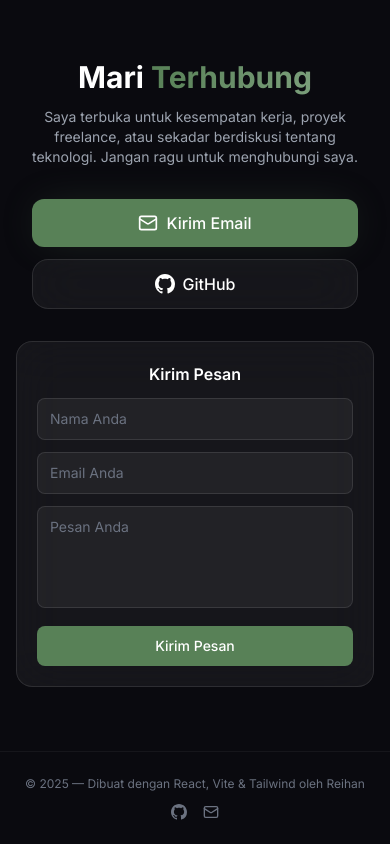
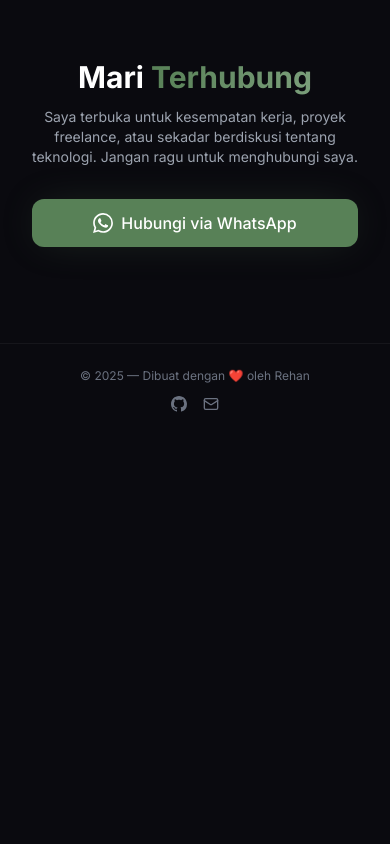
Before and after one commit to kentanghub/portofolio, a React (Vite) app: page / in a window 390 px wide. Shown: the part 6317-7161 px from the top of the page. After the commit the page ends 6753 px from the top, so only its background shows below. Built offline with nearby package versions, Linux system fonts and the light colour scheme.

Commit message:
feat: replace contact with WhatsApp, update footer

```diff
--- a/src/App.tsx
+++ b/src/App.tsx
@@ -493,29 +493,11 @@
           </p>
 
           <div className="flex flex-col sm:flex-row items-center justify-center gap-3 md:gap-4 mb-8 md:mb-12 px-4">
-            <a href="mailto:muhammadraihanfl@gmail.com"
+            <a href="https://wa.me/6282215490752" target="_blank" rel="noopener noreferrer"
               className="w-full sm:w-auto px-6 md:px-8 py-3 md:py-4 bg-accent hover:bg-accent-glow text-white rounded-xl font-medium transition-all glow flex items-center justify-center gap-2">
-              <Mail className="w-5 h-5" /> Kirim Email
+              <svg className="w-5 h-5" fill="currentColor" viewBox="0 0 24 24"><path d="M17.472 14.382c-.297-.149-1.758-.867-2.03-.967-.273-.099-.471-.148-.67.15-.197.297-.767.966-.94 1.164-.173.199-.347.223-.644.075-.297-.15-1.255-.463-2.39-1.475-.883-.788-1.48-1.761-1.653-2.059-.173-.297-.018-.458.13-.606.134-.133.298-.347.446-.52.149-.174.198-.298.298-.497.099-.198.05-.371-.025-.52-.075-.149-.669-1.612-.916-2.207-.242-.579-.487-.5-.669-.51-.173-.008-.371-.008-.57-.008-.198 0-.52.074-.792.372-.272.297-1.04 1.016-1.04 2.479 0 1.462 1.065 2.875 1.213 3.074.149.198 2.096 3.2 5.077 4.487.709.306 1.262.489 1.694.625.712.227 1.36.195 1.871.118.571-.085 1.758-.719 2.006-1.413.248-.694.248-1.289.173-1.413-.074-.124-.272-.198-.57-.347m-5.421 7.403h-.004a9.87 9.87 0 01-5.031-1.378l-.361-.214-3.741.982.998-3.648-.235-.374a9.86 9.86 0 01-1.51-5.26c.001-5.45 4.436-9.884 9.888-9.884 2.64 0 5.122 1.03 6.988 2.898a9.825 9.825 0 012.893 6.994c-.003 5.45-4.437 9.884-9.885 9.884m8.413-18.297A11.815 11.815 0 0012.05 0C5.495 0 .16 5.335.157 11.892c0 2.096.547 4.142 1.588 5.945L.057 24l6.305-1.654a11.882 11.882 0 005.683 1.448h.005c6.554 0 11.89-5.335 11.893-11.893a11.821 11.821 0 00-3.48-8.413z"/></svg>
+              Hubungi via WhatsApp
             </a>
-            <a href="https://github.com/kentanghub" target="_blank" rel="noopener noreferrer"
-              className="w-full sm:w-auto px-6 md:px-8 py-3 md:py-4 glass glass-hover text-white rounded-xl font-medium transition-all flex items-center justify-center gap-2">
-              <svg className="w-5 h-5" fill="currentColor" viewBox="0 0 24 24"><path d="M12 0C5.37 0 0 5.37 0 12c0 5.31 3.435 9.795 8.205 11.385.6.105.825-.255.825-.57 0-.285-.015-1.23-.015-2.235-3.015.555-3.795-.735-4.035-1.41-.135-.345-.72-1.41-1.23-1.695-.42-.225-1.02-.78-.015-.795.945-.015 1.62.87 1.845 1.23 1.08 1.815 2.805 1.305 3.495.99.105-.78.42-1.305.765-1.605-2.67-.3-5.46-1.335-5.46-5.925 0-1.305.465-2.385 1.23-3.225-.12-.3-.54-1.53.12-3.18 0 0 1.005-.315 3.3 1.23.96-.27 1.98-.405 3-.405s2.04.135 3 .405c2.295-1.56 3.3-1.23 3.3-1.23.66 1.65.24 2.88.12 3.18.765.84 1.23 1.905 1.23 3.225 0 4.605-2.805 5.625-5.475 5.925.435.375.81 1.095.81 2.22 0 1.605-.015 2.895-.015 3.3 0 .315.225.69.825.57A12.02 12.02 0 0024 12c0-6.63-5.37-12-12-12z"/></svg> GitHub
-            </a>
-          </div>
-
-          <div className="glass p-5 md:p-8 max-w-lg mx-auto">
-            <h3 className="text-base md:text-lg font-semibold mb-3 md:mb-4">Kirim Pesan</h3>
-            <form className="space-y-3 md:space-y-4 text-left" onSubmit={(e) => e.preventDefault()}>
-              <input type="text" placeholder="Nama Anda"
-                className="w-full px-3 py-2.5 md:px-4 md:py-3 bg-white/5 border border-white/10 rounded-lg focus:outline-none focus:border-accent text-white placeholder-gray-500 text-sm md:text-base" />
-              <input type="email" placeholder="Email Anda"
-                className="w-full px-3 py-2.5 md:px-4 md:py-3 bg-white/5 border border-white/10 rounded-lg focus:outline-none focus:border-accent text-white placeholder-gray-500 text-sm md:text-base" />
-              <textarea placeholder="Pesan Anda" rows={4}
-                className="w-full px-3 py-2.5 md:px-4 md:py-3 bg-white/5 border border-white/10 rounded-lg focus:outline-none focus:border-accent text-white placeholder-gray-500 resize-none text-sm md:text-base" />
-              <button type="submit" className="w-full py-2.5 md:py-3 bg-accent hover:bg-accent-glow text-white rounded-lg font-medium transition-all text-sm md:text-base">
-                Kirim Pesan
-              </button>
-            </form>
           </div>
         </motion.div>
       </div>
@@ -528,7 +510,7 @@
     <footer className="py-6 md:py-8 px-4 md:px-6 border-t border-white/5">
       <div className="max-w-6xl mx-auto flex flex-col md:flex-row items-center justify-between gap-3 md:gap-4">
         <div className="text-gray-500 text-xs md:text-sm text-center md:text-left">
-          © 2025 — Dibuat dengan React, Vite & Tailwind oleh Reihan
+          © 2025 — Dibuat dengan ❤️ oleh Rehan
         </div>
         <div className="flex items-center gap-4 md:gap-6">
           <a href="https://github.com/kentanghub" target="_blank" rel="noopener noreferrer" className="text-gray-500 hover:text-white transition-colors">
```
